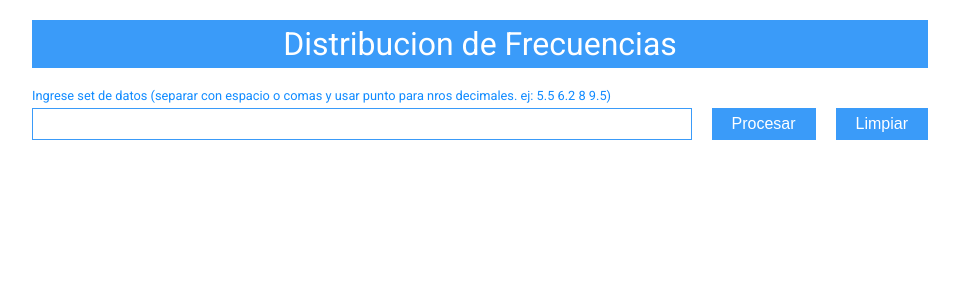
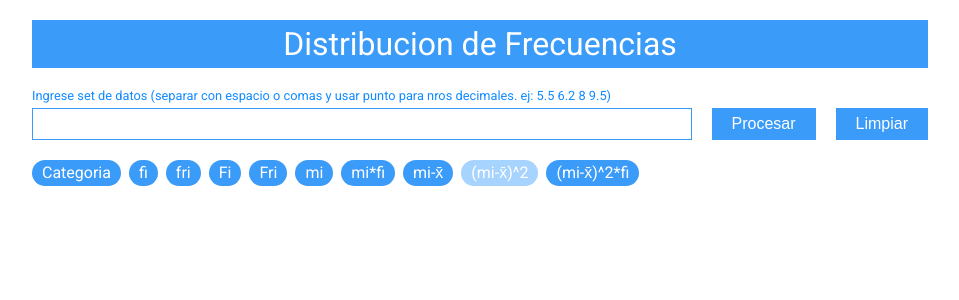
Before and after one commit to Sneyder2328/frequency-table-generator, a React (Create React App) app: page / in a window 1280 px wide. Shown: the top 300 px of the page, without its empty margins (160-1119 px from the left). Built offline with nearby package versions, Linux system fonts and the light colour scheme.

Commit message:
Add Chips

```diff
--- a/src/components/App.jsx
+++ b/src/components/App.jsx
@@ -1,6 +1,7 @@
 import React from 'react';
 import {AppHeader} from "./AppHeader/appHeader";
 import {DataEntry} from "./DataEntry/dataEntry";
+import {ColumnsSelector} from "./ColumnsSelector/columnsSelector";
 
 
 function App() {
@@ -8,6 +9,7 @@ function App() {
     <div className="App">
         <AppHeader/>
         <DataEntry/>
+        <ColumnsSelector/>
     </div>
   );
 }
--- /dev/null
+++ b/src/components/ColumnsSelector/Chip/chip.scss
@@ -0,0 +1,23 @@
+@import "src/utils/variables";
+
+.chip {
+  background-color: #a7d3ff;
+  margin-right: 8px;
+  border-radius: 15px;
+  padding: 5px 10px;
+  color: $text-color;
+  font-size: 1rem;
+  cursor: pointer;
+  transition: all 0.2s ease-in-out;
+
+  &.active {
+    background-color: $background-color;
+  }
+
+  &.editable:hover {
+    background-color: #2782de;
+  }
+  &.editable.active:hover {
+    background-color: #7ebfff;
+  }
+}
--- /dev/null
+++ b/src/components/ColumnsSelector/Chip/chip.tsx
@@ -0,0 +1,24 @@
+import React, {useState} from 'react';
+import classnames from 'classnames';
+import "./chip.scss";
+
+type Props = {
+    label: string;
+    isActive: boolean;
+    isEditable: boolean;
+
+}
+
+export const Chip: React.FC<Props> = (props) => {
+    const [isActive, setActive] = useState(props.isActive)
+
+    const handleClick = () => {
+
+    };
+
+    return (
+        <div className={classnames('chip', {'active': isActive, 'editable': props.isEditable})} onClick={handleClick}>
+            <span>{props.label}</span>
+        </div>
+    )
+}
--- /dev/null
+++ b/src/components/ColumnsSelector/columnsSelector.scss
@@ -0,0 +1,4 @@
+.columns-selector {
+  padding-top: 20px;
+  display: flex;
+}
--- /dev/null
+++ b/src/components/ColumnsSelector/columnsSelector.tsx
@@ -0,0 +1,49 @@
+import React from 'react';
+import {Chip} from "./Chip/chip";
+import "./columnsSelector.scss"
+
+const tableColumns = [
+    {
+        label: "fi",
+        activeByDefault: true
+    },
+    {
+        label: "fri",
+        activeByDefault: true
+    },
+    {
+        label: "Fi",
+        activeByDefault: true
+    },
+    {
+        label: "Fri",
+        activeByDefault: true
+    },
+    {
+        label: "mi",
+        activeByDefault: true
+    },
+    {
+        label: "mi*fi",
+        activeByDefault: true
+    },
+    {
+        label: "mi-x̄",
+        activeByDefault: true
+    },
+    {
+        label: "(mi-x̄)^2",
+        activeByDefault: false
+    },
+    {
+        label: "(mi-x̄)^2*fi",
+        activeByDefault: true
+    }
+];
+
+export const ColumnsSelector  = () => (
+    <div className={'columns-selector container'}>
+        <Chip isEditable={false} label={'Categoria'} isActive={true}/>
+        {tableColumns.map((column, index) => (<Chip isEditable={true} isActive={column.activeByDefault} label={column.label} key={index}/>))}
+    </div>
+);
--- /dev/null
+++ b/src/react-app-env.d.ts
@@ -0,0 +1 @@
+/// <reference types="react-scripts" />
```
Also changed, not shown: package.json (+9 -1 lines), src/tsconfig.json (added, +25 -0 lines), tsconfig.json (added, +25 -0 lines), src/components/ColumnsSelector/columnsSelector.jsx (deleted), 1 other file (tests, documents, lock files or other folders).
